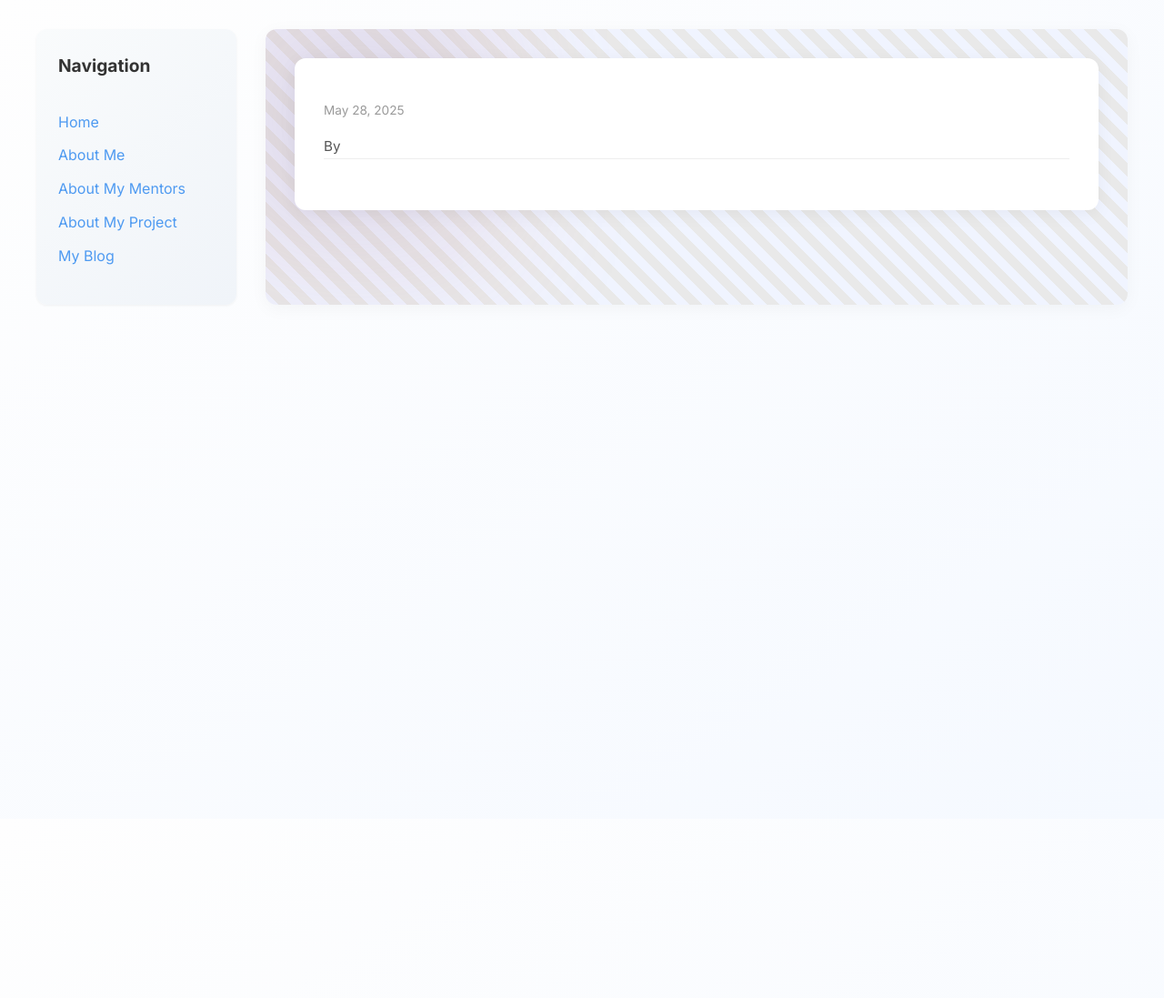
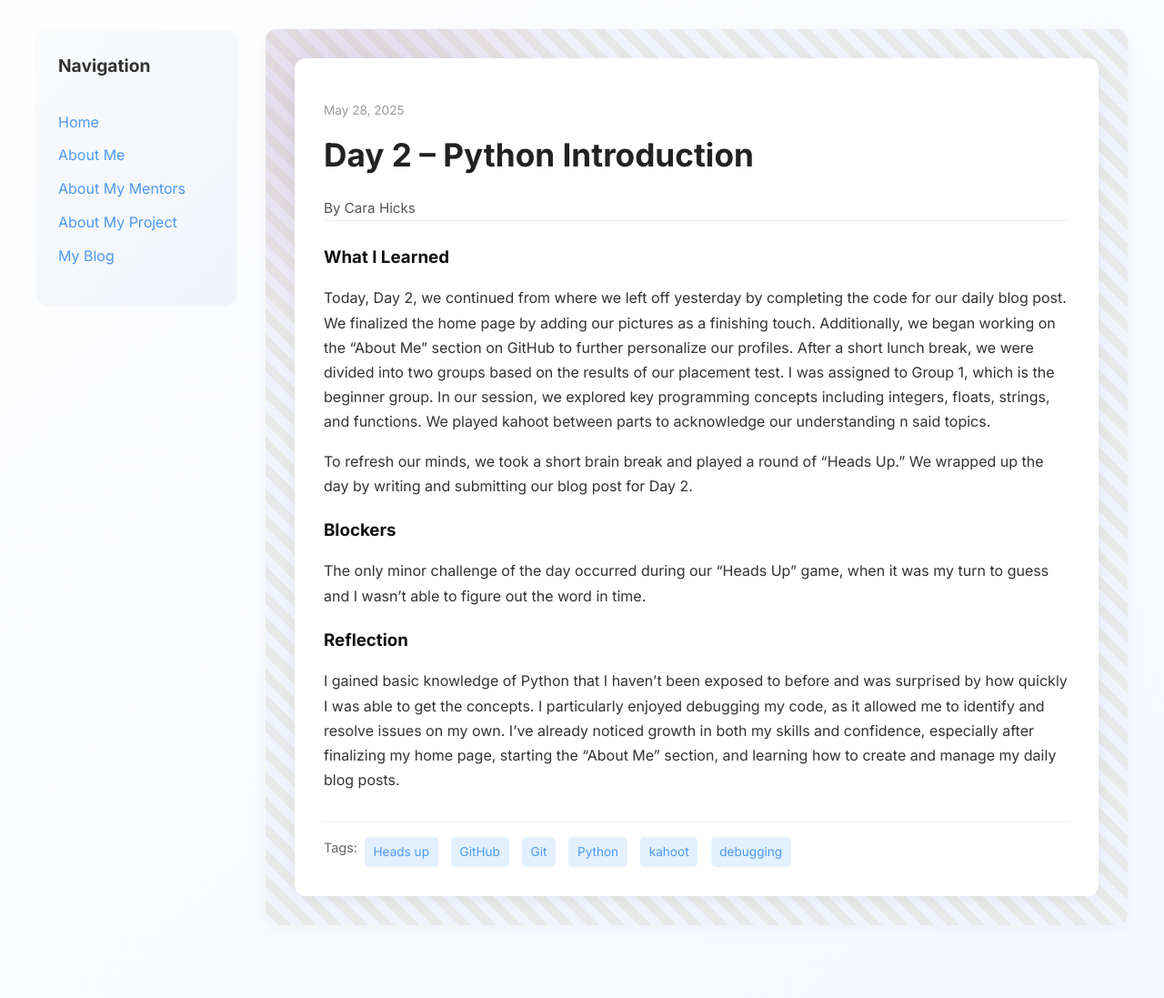
Before and after one commit to 4Carah/4Carah.github.io, a Jekyll site: the page built from _posts/2025-05-28-day-2.md, in a window 1280 px wide. Shown: the whole page at 91% size. Built offline with Jekyll 4.4.1, drawn with Linux system fonts in a browser that asks for light colours; our own code applies the rules of GitHub Pages for plain Markdown files; before the commit the page ends 900 px from its top, so only the background shows below that.

Commit message:
Update 2025-05-28-day-2.md

```diff
--- a/_posts/2025-05-28-day-2.md
+++ b/_posts/2025-05-28-day-2.md
@@ -4,7 +4,7 @@ title: "Day 2 – Python Introduction"
 date: 2025-05-28
 author: Cara Hicks
 permalink: /day2.html
-tags: ["Heads up", "GitHub", "Git", "Python", "kahoot" "debugging"]
+tags: ["Heads up", "GitHub", "Git", "Python", "kahoot", "debugging"]
 
 what_i_learned: |
   Today, Day 2, we continued from where we left off yesterday by completing the code for our daily blog post. We finalized the home page by adding our pictures as a finishing touch. Additionally, we began working on the "About Me" section on GitHub to further personalize our profiles. After a short lunch break, we were divided into two groups based on the results of our placement test. I was assigned to Group 1, which is the beginner group. In our session, we explored key programming concepts including integers, floats, strings, and functions. We played kahoot between parts to acknowledge our understanding n said topics.
```
